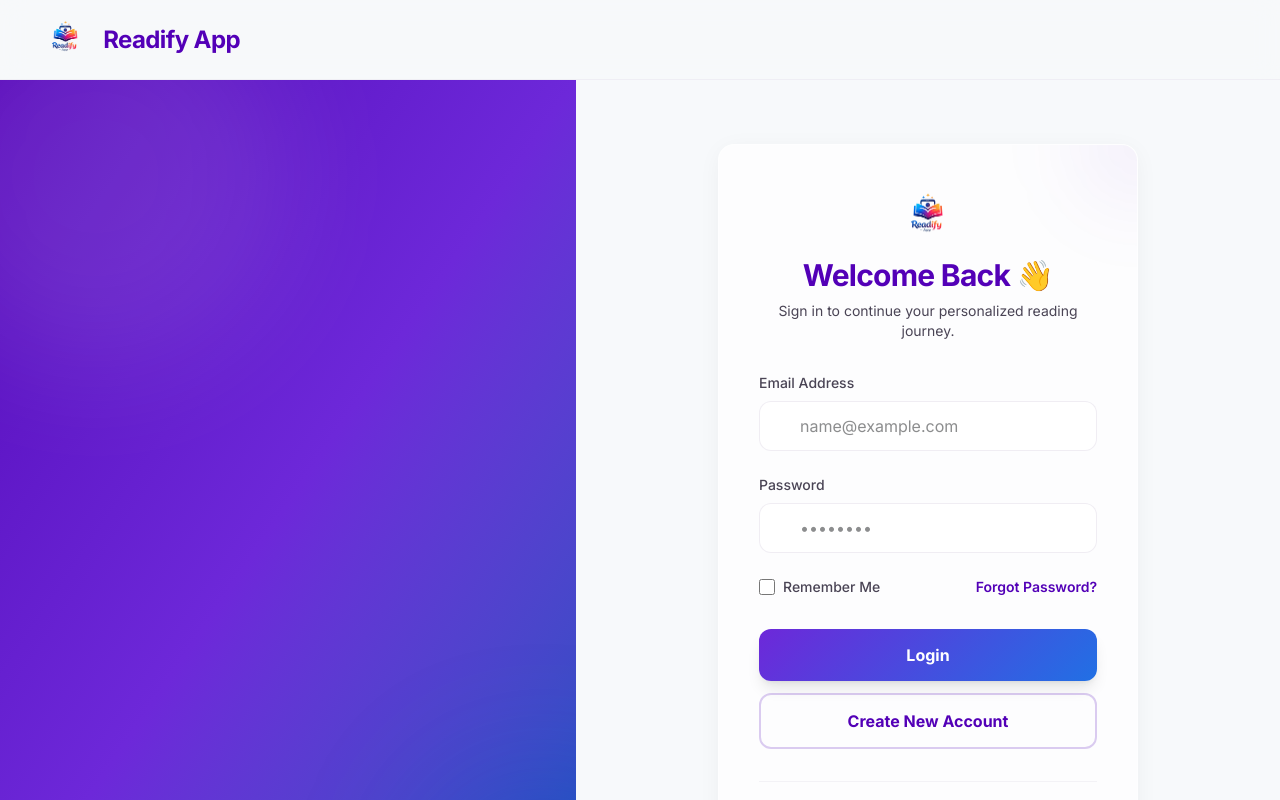
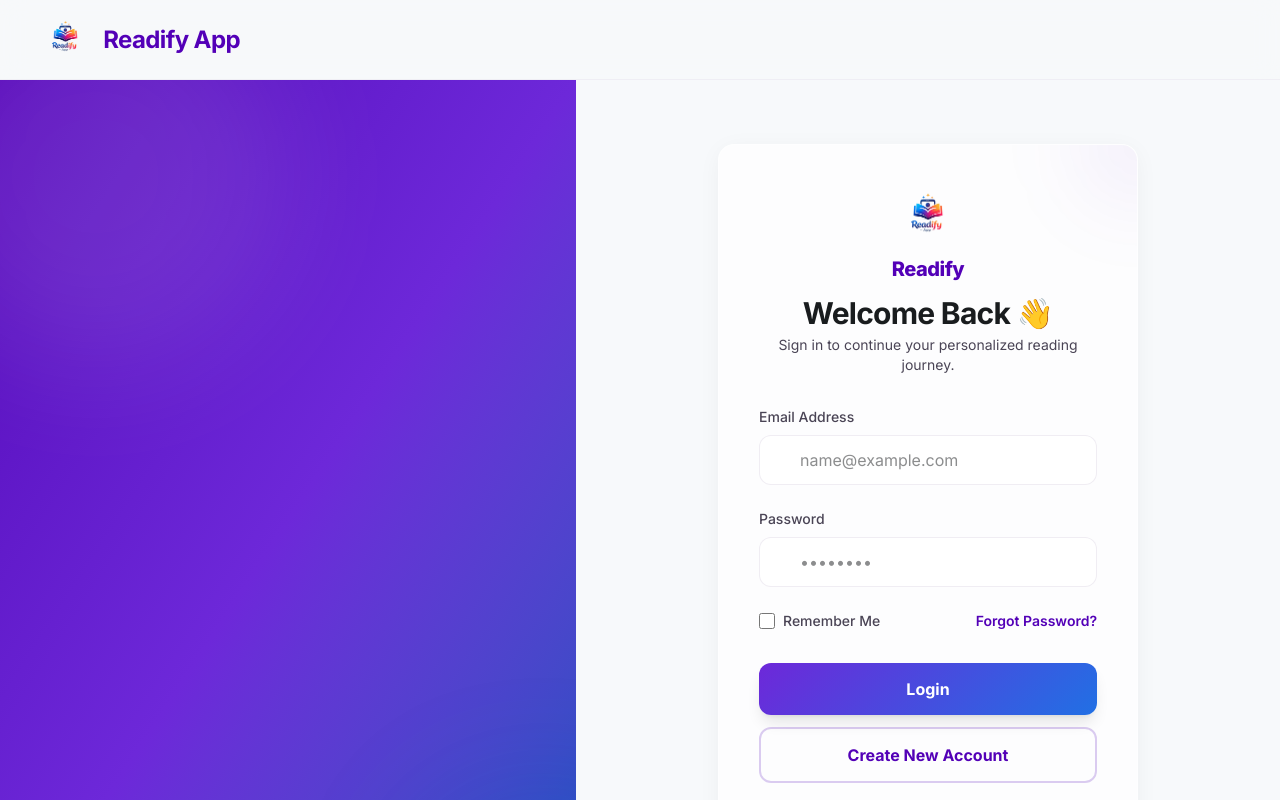
Before and after one commit to ysmfazill/smart-library-frontend, a React (Vite) app: page /login in a window 1280 px wide. Shown: the top 800 px of the page. Built offline with nearby package versions, Linux system fonts and the light colour scheme.

Commit message:
style(login): polish logo entrance animation and centered vertical branding alignment

```diff
--- a/src/index.css
+++ b/src/index.css
@@ -242,3 +242,53 @@ body {
   -webkit-text-fill-color: transparent;
   background-clip: text;
 }
+
+/* ── Login Entrance Animations ── */
+@keyframes loginLogoEntrance {
+  from {
+    opacity: 0;
+    transform: scale(0.95);
+  }
+  to {
+    opacity: 1;
+    transform: scale(1);
+  }
+}
+
+@keyframes loginFadeUp {
+  from {
+    opacity: 0;
+    transform: translateY(12px);
+  }
+  to {
+    opacity: 1;
+    transform: translateY(0);
+  }
+}
+
+.login-anim-logo {
+  animation: loginLogoEntrance 450ms cubic-bezier(0.16, 1, 0.3, 1) both;
+}
+
+.login-anim-heading {
+  animation: loginFadeUp 400ms cubic-bezier(0.16, 1, 0.3, 1) 100ms both;
+}
+
+.login-anim-form {
+  animation: loginFadeUp 450ms cubic-bezier(0.16, 1, 0.3, 1) 150ms both;
+}
+
+.login-anim-buttons {
+  animation: loginFadeUp 400ms cubic-bezier(0.16, 1, 0.3, 1) 250ms both;
+}
+
+@media (prefers-reduced-motion: reduce) {
+  .login-anim-logo,
+  .login-anim-heading,
+  .login-anim-form,
+  .login-anim-buttons {
+    animation: none !important;
+    opacity: 1 !important;
+    transform: none !important;
+  }
+}
--- a/src/pages/Login.tsx
+++ b/src/pages/Login.tsx
@@ -67,17 +67,31 @@ const Login: React.FC = () => {
               {/* Glow */}
               <div className="absolute top-0 right-0 w-32 h-32 bg-primary/5 rounded-full -mr-16 -mt-16 blur-2xl pointer-events-none" />
 
-              {/* Header */}
-              <div className="text-center mb-6 sm:mb-8">
-                <div className="inline-flex items-center justify-center w-16 h-16 mb-2">
-                  <img src="/logo.png" alt="Readify App Logo" className="w-full h-full object-contain" />
+              {/* Centered Vertical Branding Group */}
+              <div className="flex flex-col items-center text-center mb-6 sm:mb-8">
+                {/* 1. Logo */}
+                <div className="login-anim-logo inline-flex items-center justify-center w-14 h-14 sm:w-16 sm:h-16 mb-1.5 shrink-0">
+                  <img
+                    src="/logo.png"
+                    alt="Readify App Logo"
+                    className="w-full h-full object-contain"
+                  />
                 </div>
-                <h2 className="text-2xl sm:text-3xl font-bold tracking-tight text-primary mb-1 sm:mb-2">
-                  Welcome Back 👋
-                </h2>
-                <p className="text-xs sm:text-sm text-on-surface-variant">
-                  Sign in to continue your personalized reading journey.
-                </p>
+
+                {/* 2. Readify Brand Heading directly below logo */}
+                <h1 className="login-anim-heading text-lg sm:text-xl font-extrabold tracking-tight text-primary mb-3">
+                  Readify
+                </h1>
+
+                {/* 3. Login Title & Subtitle */}
+                <div className="login-anim-heading space-y-1">
+                  <h2 className="text-2xl sm:text-3xl font-bold tracking-tight text-on-surface">
+                    Welcome Back 👋
+                  </h2>
+                  <p className="text-xs sm:text-sm text-on-surface-variant max-w-xs mx-auto">
+                    Sign in to continue your personalized reading journey.
+                  </p>
+                </div>
               </div>
 
               {errorMsg && (
@@ -87,7 +101,7 @@ const Login: React.FC = () => {
               )}
 
               {/* Form */}
-              <form className="space-y-4 sm:space-y-6" onSubmit={handleSubmit}>
+              <form className="space-y-4 sm:space-y-6 login-anim-form" onSubmit={handleSubmit}>
                 {/* Email */}
                 <AuthInput
                   id="email"
@@ -153,7 +167,7 @@ const Login: React.FC = () => {
                 </div>
 
                 {/* Actions */}
-                <div className="space-y-3 pt-2">
+                <div className="space-y-3 pt-2 login-anim-buttons">
                   <AuthButton
                     type="submit"
                     loading={loading}
```
